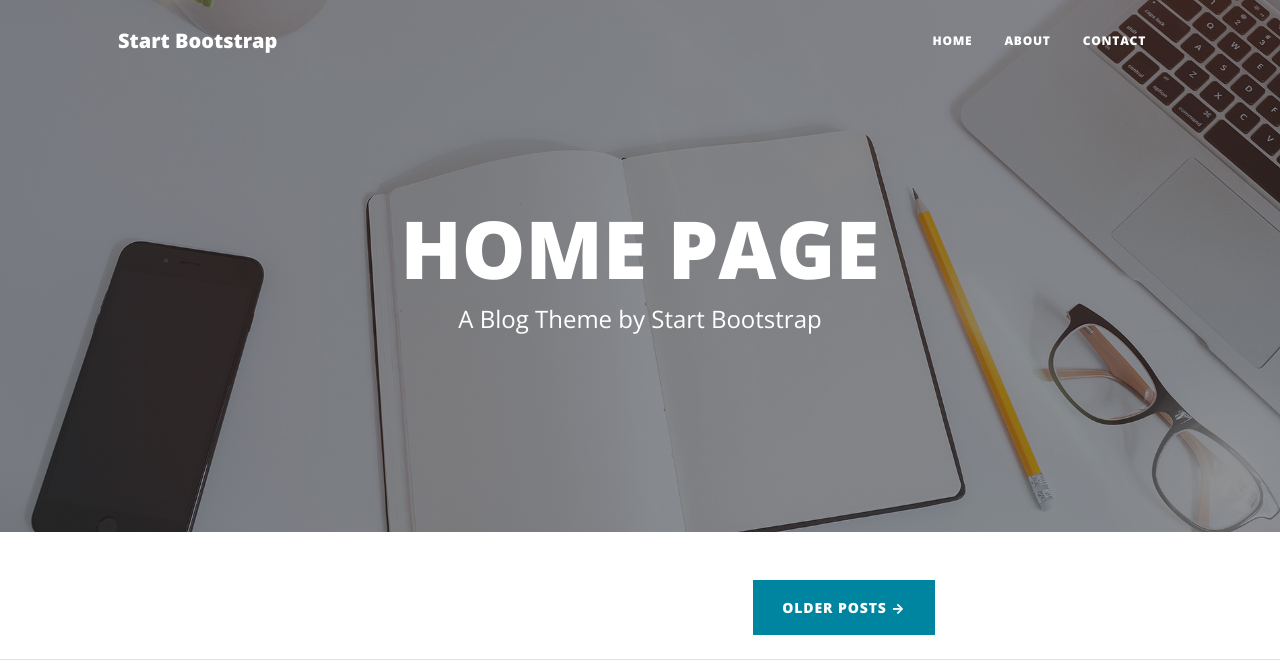
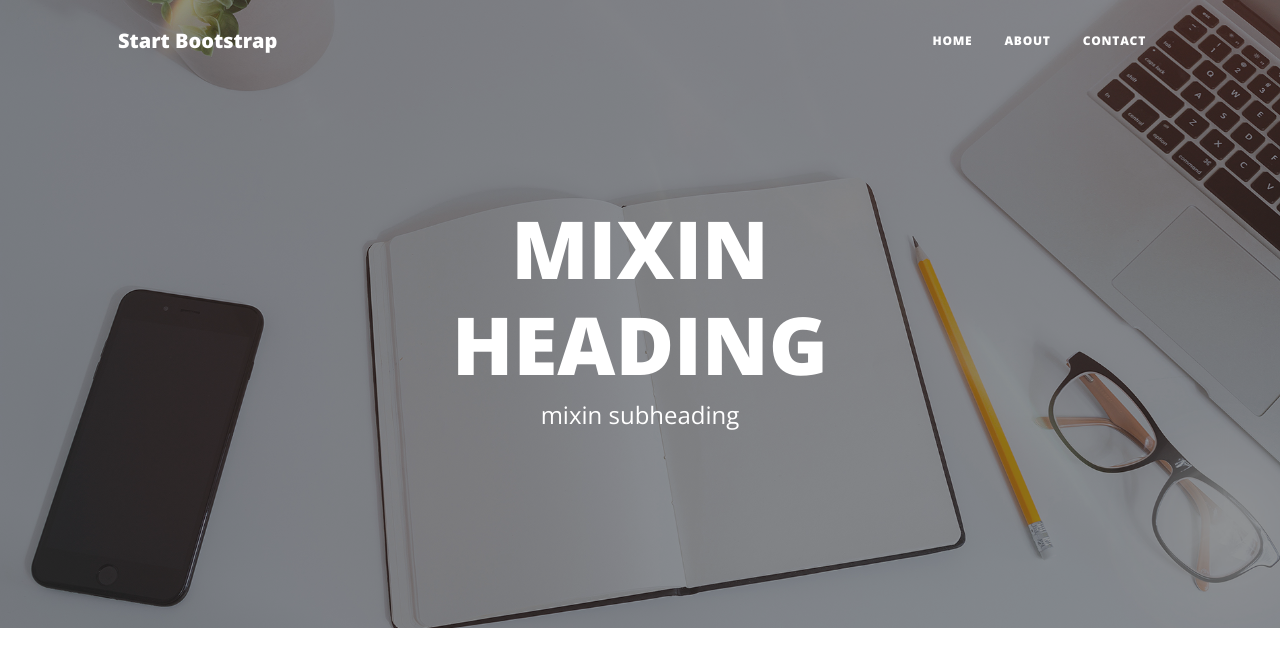
Before and after one commit to ArtsemDev/djangoProjectprof9, a Django app: page / in a window 1280 px wide. Shown: the top 668 px of the page. Run offline with Django 4.2, Linux system fonts and the light colour scheme; data that the repository does not hold is empty; some libraries are stand-ins or nearby versions.

Commit message:
class based view

```diff
--- a/blog/templates/blog/footer.html
+++ b/blog/templates/blog/footer.html
@@ -4,7 +4,7 @@
             <div class="col-md-10 col-lg-8 col-xl-7">
                 <ul class="list-inline text-center">
                     <li class="list-inline-item">
-                        <a href="#!">
+                        <a href="{{ twitter }}">
                             <span class="fa-stack fa-lg">
                                 <i class="fas fa-circle fa-stack-2x"></i>
                                 <i class="fab fa-twitter fa-stack-1x fa-inverse"></i>
@@ -12,7 +12,7 @@
                         </a>
                     </li>
                     <li class="list-inline-item">
-                        <a href="#!">
+                        <a href="{{ facebook }}">
                             <span class="fa-stack fa-lg">
                                 <i class="fas fa-circle fa-stack-2x"></i>
                                 <i class="fab fa-facebook-f fa-stack-1x fa-inverse"></i>
@@ -20,7 +20,7 @@
                         </a>
                     </li>
                     <li class="list-inline-item">
-                        <a href="#!">
+                        <a href="{{ github }}">
                             <span class="fa-stack fa-lg">
                                 <i class="fas fa-circle fa-stack-2x"></i>
                                 <i class="fab fa-github fa-stack-1x fa-inverse"></i>
--- a/blog/templates/blog/index.html
+++ b/blog/templates/blog/index.html
@@ -10,8 +10,8 @@
 {% endblock %}
 
 {% block heading %}
-<h1>HOME PAGE</h1>
-<span class="subheading">A Blog Theme by Start Bootstrap</span>
+<h1>{{ heading }}</h1>
+<span class="subheading">{{ subheading }}</span>
 {% endblock %}
 
 {% block main %}
--- a/blog/urls.py
+++ b/blog/urls.py
@@ -1,11 +1,11 @@
 from django.urls import path
 
-from .views import about, contact, blog_list, post_detail
+from .views import about, contact, PostListView, PostDetailView
 
 
 urlpatterns = [
-    path('', blog_list, name='blog_posts'),
+    path('', PostListView.as_view(), name='blog_posts'),
     path('contact/', contact, name='blog_contact'),
     path('about/', about, name='blog_about'),
-    path('<slug:post_slug>/', post_detail, name='blog_post')
+    path('<slug:post_slug>/', PostDetailView.as_view(), name='blog_post')
 ]
--- a/blog/views.py
+++ b/blog/views.py
@@ -1,20 +1,56 @@
 from django.http import HttpRequest
 from django.shortcuts import render, get_object_or_404
-from django.views.decorators.http import require_GET
+from django.views.generic import ListView, DetailView, CreateView, TemplateView
 
 from .models import Post
 from .forms import ContactForm
 
 
-@require_GET
-def blog_list(request: HttpRequest):
-    posts_list = Post.objects.all()
-    return render(request, 'blog/index.html', {'posts': posts_list})
+class BaseMixin:
+    context = {
+        'twitter': 'https://twitter.com',
+        'facebook': 'https://facebook.com',
+        'github': 'https://github.com',
+    }
 
 
-def post_detail(request: HttpRequest, post_slug: str):
-    post = get_object_or_404(Post, slug=post_slug)
-    return render(request, 'blog/post.html', {'post': post})
+class PostListView(BaseMixin, ListView):
+    template_name = 'blog/index.html'
+    context_object_name = 'posts'
+    model = Post
+
+    def get_queryset(self):
+        return Post.objects.filter(is_published=True)
+
+    def get_context_data(self, *, object_list=None, **kwargs):
+        context = super().get_context_data()
+        context['heading'] = 'MIXIN HEADING'
+        context['subheading'] = 'mixin subheading'
+        context.update(self.context)
+        return context
+
+
+class PostDetailView(BaseMixin, DetailView):
+    template_name = 'blog/post.html'
+    context_object_name = 'post'
+    slug_url_kwarg = 'post_slug'
+    model = Post
+
+    def get_context_data(self, **kwargs):
+        context = super().get_context_data()
+        context.update(self.context)
+        return context
+
+
+# @require_GET
+# def blog_list(request: HttpRequest):
+#     posts_list = Post.objects.all()
+#     return render(request, 'blog/index.html', {'posts': posts_list})
+
+
+# def post_detail(request: HttpRequest, post_slug: str):
+#     post = get_object_or_404(Post, slug=post_slug)
+#     return render(request, 'blog/post.html', {'post': post})
 
 
 def contact(request: HttpRequest):
```
